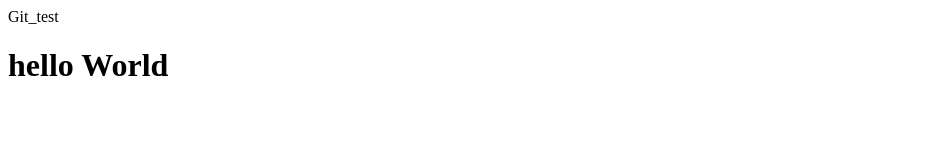
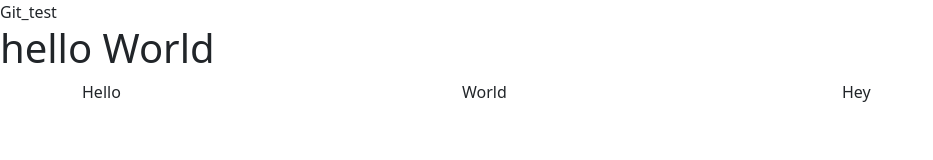
Before and after one commit to kash-webdev21/Learning_Git, a website: page index.html in a window 1280 px wide. Shown: the whole page, without its empty margins (0-933 px from the left). Drawn offline with nearby package versions, Linux system fonts and the light colour scheme.

Commit message:
Bootstrap

```diff
--- a/index.html
+++ b/index.html
@@ -5,12 +5,54 @@
 <head>
     Git_test
 
+     <!-- Required meta tags -->
+     <meta charset="utf-8">
+     <meta name="viewport" content="width=device-width, initial-scale=1, shrink-to-fit=no">
+
+     <!-- Bootstrap CSS -->
+     <link href="https://cdn.jsdelivr.net/npm/bootstrap@5.0.2/dist/css/bootstrap.min.css" rel="stylesheet" integrity="sha384-EVSTQN3/azprG1Anm3QDgpJLIm9Nao0Yz1ztcQTwFspd3yD65VohhpuuCOmLASjC" crossorigin="anonymous">
+
 </head>
 <title>
     Git_commands
 </title>
 <body>
     <h1>hello World</h1>
+
+    </div>
+
+
+    <div class="container">
+
+        <div class="row">
+
+            <div class="col-md-4" >
+                Hello
+
+            </div>
+
+            <div class="col-md-4 ">
+
+                World
+            </div>
+
+            <div class="col-md-3" >
+
+               Hey
+            </div>
+
+
+
+
+
+        </div>
+    </div>
+
+
+
+
+
+
 </body>
 
 </html>
```
Also changed, not shown: 1 other file.
